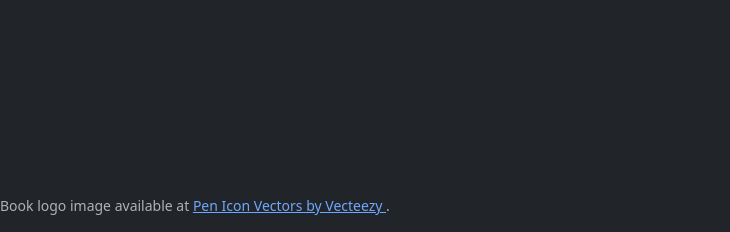
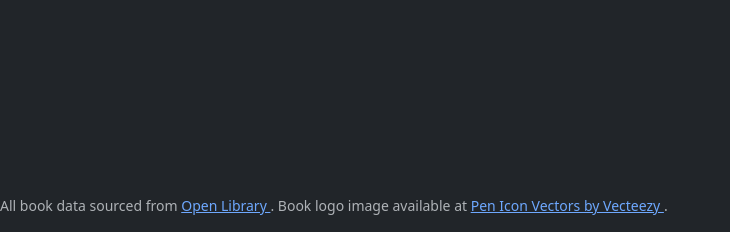
Before and after one commit to ImpendingKataclysm/book_search, a Django app: page / in a window 1280 px wide. Shown: the part 568-800 px from the top of the page, without its empty margins (0-730 px from the left). Run offline with Django 4.2, Linux system fonts and the light colour scheme.

Commit message:
Add attribution link for Open Library

```diff
--- a/templates/base.html
+++ b/templates/base.html
@@ -29,7 +29,10 @@
         </main>
         <footer class="fixed-bottom bg-dark pt-2">
             <p class="small text-muted">
-                Book logo image available at
+                All book data sourced from
+                <a href="https://openlibrary.org/" target="_blank">
+                    Open Library
+                </a>. Book logo image available at
                 <a
                     href="https://www.vecteezy.com/free-vector/book-icon"
                     target="_blank"
```
